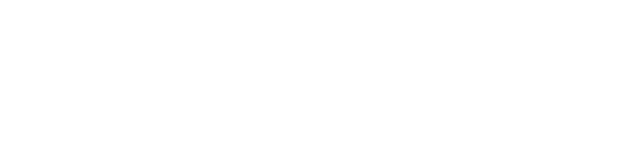
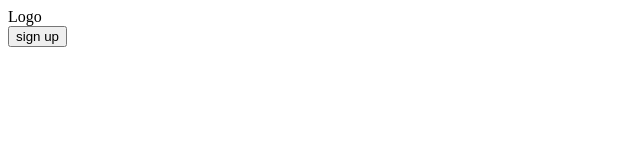
Before and after one commit to omarfarukx11/Assignment-1, a plain HTML site: page index.html in a window 1280 px wide. Shown: the whole page, without its empty margins (0-640 px from the left). Drawn offline with Linux system fonts and the light colour scheme.

Commit message:
nav added

```diff
--- a/index.html
+++ b/index.html
@@ -7,6 +7,17 @@
     <link rel="stylesheet" href="style.css">
 </head>
 <body>
+    <header>
+        <nav>
+            <div>Logo</div>
+            <button>sign up</button>
+        </nav>
+    </header>
+    <main>
 
+    </main>
+    <footer>
+
+    </footer>
 </body>
 </html>
```
Also changed, not shown: Assets/Hero-bg.png (added), Assets/avatar.png (added), Assets/icon-star.png (added), Assets/wc-big.png (added), Assets/wc-mini.png (added), ui/action.png (added), ui/banner.png (added), ui/footer.png (added), ui/newsletter.png (added), ui/productive_user.png (added), ui/review.png (added).
